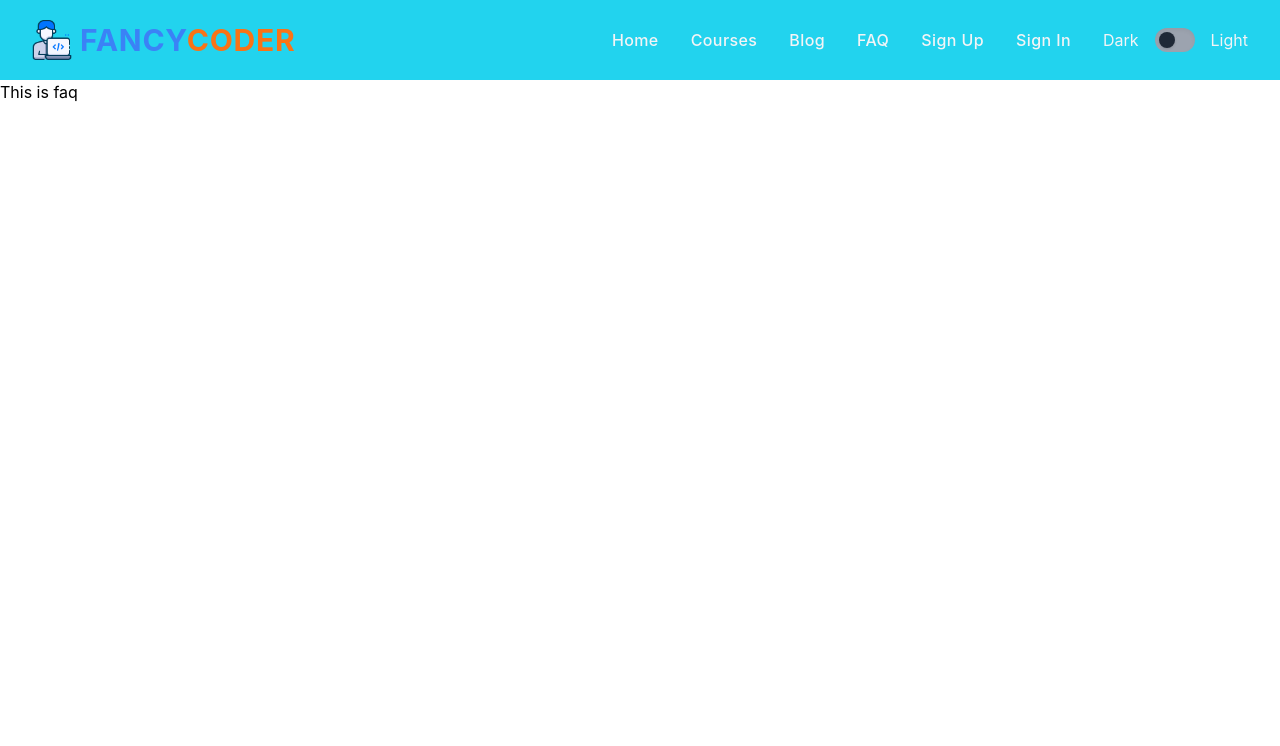
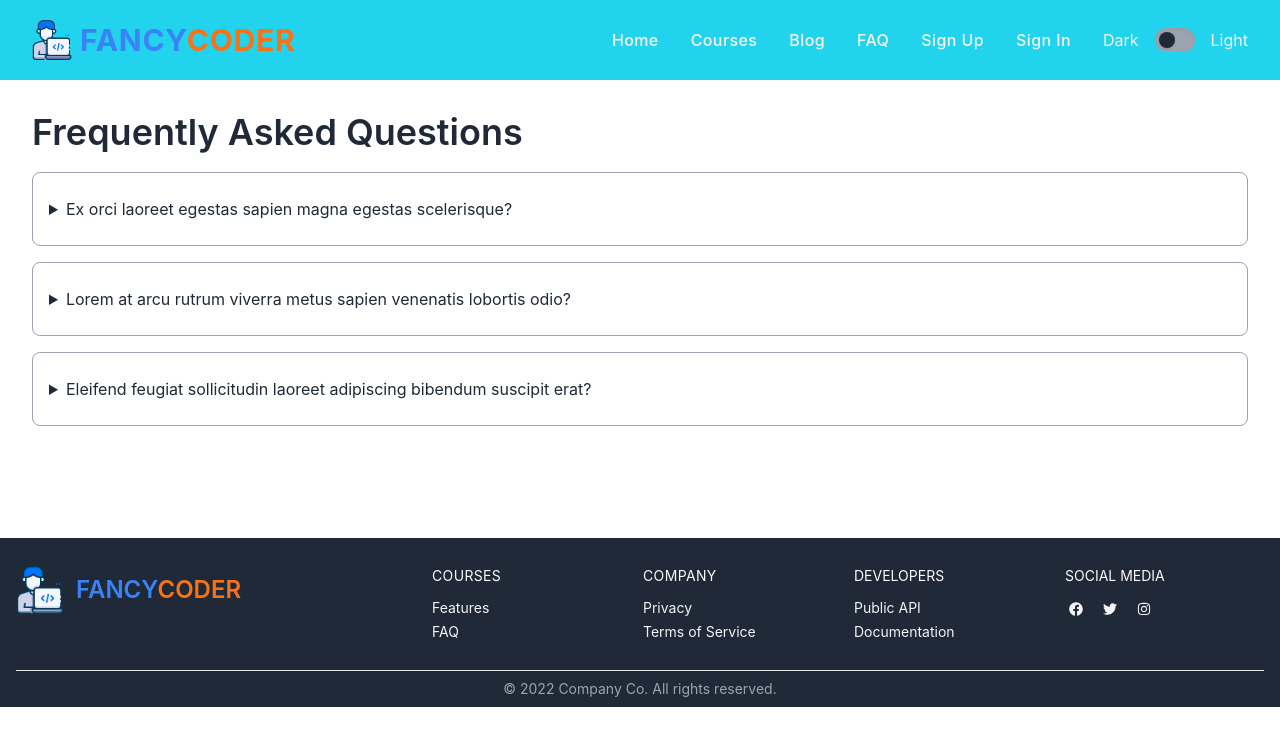
Before and after one commit to ThisIsKhalid/fancy-coder-client-site, a React (Create React App) app: page /faq in a window 1280 px wide. Shown: the top 746 px of the page. Built offline with nearby package versions, Linux system fonts and the light colour scheme; no server answers.

Commit message:
added footer

```diff
--- a/src/Pages/FAQ/FAQ.js
+++ b/src/Pages/FAQ/FAQ.js
@@ -2,9 +2,45 @@ import React from 'react';
 
 const FAQ = () => {
     return (
-        <div>
-            <h1>This is faq</h1>
+      <section className=" text-gray-800">
+        <div className="container flex flex-col justify-center px-4 py-8 mx-auto md:p-8">
+          <h2 className="text-2xl font-semibold sm:text-4xl mb-5">
+            Frequently Asked Questions
+          </h2>
+          <div className="space-y-4">
+            <details className="w-full border border-gray-400 rounded-lg">
+              <summary className="px-4 py-6 focus:outline-none focus-visible:ring-violet-400">
+                Ex orci laoreet egestas sapien magna egestas scelerisque?
+              </summary>
+              <p className="px-4 py-6 pt-0 ml-4 -mt-4 text-gray-400">
+                Lectus iaculis orci metus vitae ligula dictum per. Nisl per
+                nullam taciti at adipiscing est.{" "}
+              </p>
+            </details>
+            <details className="w-full border border-gray-400 rounded-lg">
+              <summary className="px-4 py-6 focus:outline-none focus-visible:ring-violet-400">
+                Lorem at arcu rutrum viverra metus sapien venenatis lobortis
+                odio?
+              </summary>
+              <p className="px-4 py-6 pt-0 ml-4 -mt-4 text-gray-400">
+                Tincidunt ut hac condimentum rhoncus phasellus nostra. Magna
+                porttitor egestas tincidunt neque vehicula potenti.{" "}
+              </p>
+            </details>
+            <details className="w-full border border-gray-400 rounded-lg">
+              <summary className="px-4 py-6 focus:outline-none focus-visible:ring-violet-400">
+                Eleifend feugiat sollicitudin laoreet adipiscing bibendum
+                suscipit erat?
+              </summary>
+              <p className="px-4 py-6 pt-0 ml-4 -mt-4 text-gray-400">
+                Justo libero tellus integer tincidunt justo semper consequat
+                venenatis aliquet imperdiet. Ultricies urna proin fusce nulla
+                pretium sodales vel magna et massa euismod vulputate sed.{" "}
+              </p>
+            </details>
+          </div>
         </div>
+      </section>
     );
 };
 
--- a/src/Pages/Login/SignIn.js
+++ b/src/Pages/Login/SignIn.js
@@ -29,7 +29,7 @@ const SignIn = () => {
         navigate(from, { replace: true });
       })
       .catch((error) => {
-        console.error(error);
+        toast.error(error.message);
       });
   };
 
--- a/src/Pages/Shared/Footer.js
+++ b/src/Pages/Shared/Footer.js
@@ -0,0 +1,102 @@
+import React from "react";
+import { FaFacebook, FaInstagram, FaTwitter } from "react-icons/fa";
+import { Link } from "react-router-dom";
+import img from '../../Assets/programmer.png'
+
+const Footer = () => {
+  return (
+    <footer className="px-4 divide-y bg-gray-800 text-gray-100 mt-20">
+      <div className="container flex flex-col justify-between py-7 mx-auto space-y-8 lg:flex-row lg:space-y-0">
+        <div className="lg:w-1/3">
+          <Link
+            to="/"
+            className="flex justify-center space-x-3 lg:justify-start"
+          >
+            <img className="h-12 w-12" src={img} alt="" />
+            <span className="self-center text-2xl font-semibold text-blue-500 uppercase">
+              Fancy<span className="text-orange-500">Coder</span>
+            </span>
+          </Link>
+        </div>
+        <div className="grid grid-cols-2 text-sm gap-x-3 gap-y-8 lg:w-2/3 sm:grid-cols-4">
+          <div className="space-y-3">
+            <h3 className="tracking-wide uppercase text-gray-50">Courses</h3>
+            <ul className="space-y-1">
+              <li>
+                <Link  to="/">
+                  Features
+                </Link>
+              </li>
+              <li>
+                <Link  to="/faq">
+                  FAQ
+                </Link>
+              </li>
+            </ul>
+          </div>
+          <div className="space-y-3">
+            <h3 className="tracking-wide uppercase text-gray-50">Company</h3>
+            <ul className="space-y-1">
+              <li>
+                <Link  to="/">
+                  Privacy
+                </Link>
+              </li>
+              <li>
+                <Link  to="/">
+                  Terms of Service
+                </Link>
+              </li>
+            </ul>
+          </div>
+          <div className="space-y-3">
+            <h3 className="uppercase text-gray-50">Developers</h3>
+            <ul className="space-y-1">
+              <li>
+                <Link  to="/">
+                  Public API
+                </Link>
+              </li>
+              <li>
+                <Link  to="/">
+                  Documentation
+                </Link>
+              </li>
+            </ul>
+          </div>
+          <div className="space-y-3">
+            <div className="uppercase text-gray-50">Social media</div>
+            <div className="flex justify-start space-x-3">
+              <Link
+                to="/"
+                title="Facebook"
+                className="flex items-center p-1"
+              >
+                <FaFacebook></FaFacebook>
+              </Link>
+              <Link
+                to="/"
+                title="Twitter"
+                className="flex items-center p-1"
+              >
+                <FaTwitter></FaTwitter>
+              </Link>
+              <Link
+                to="/"
+                title="Instagram"
+                className="flex items-center p-1"
+              >
+               <FaInstagram></FaInstagram>
+              </Link>
+            </div>
+          </div>
+        </div>
+      </div>
+      <div className="py-2 text-sm text-center text-gray-400">
+        © 2022 Company Co. All rights reserved.
+      </div>
+    </footer>
+  );
+};
+
+export default Footer;
--- a/src/layout/Main.js
+++ b/src/layout/Main.js
@@ -1,12 +1,14 @@
-import React from 'react';
-import { Outlet } from 'react-router-dom';
-import Header from '../Pages/Shared/Header';
+import React from "react";
+import { Outlet } from "react-router-dom";
+import Footer from "../Pages/Shared/Footer";
+import Header from "../Pages/Shared/Header";
 
 const Main = () => {
   return (
     <div>
       <Header></Header>
       <Outlet></Outlet>
+      <Footer></Footer>
     </div>
   );
 };
```
Also changed, not shown: src/Assets/bg-home.jpg (deleted). Lines whose indentation alone changed are shown as unchanged.
